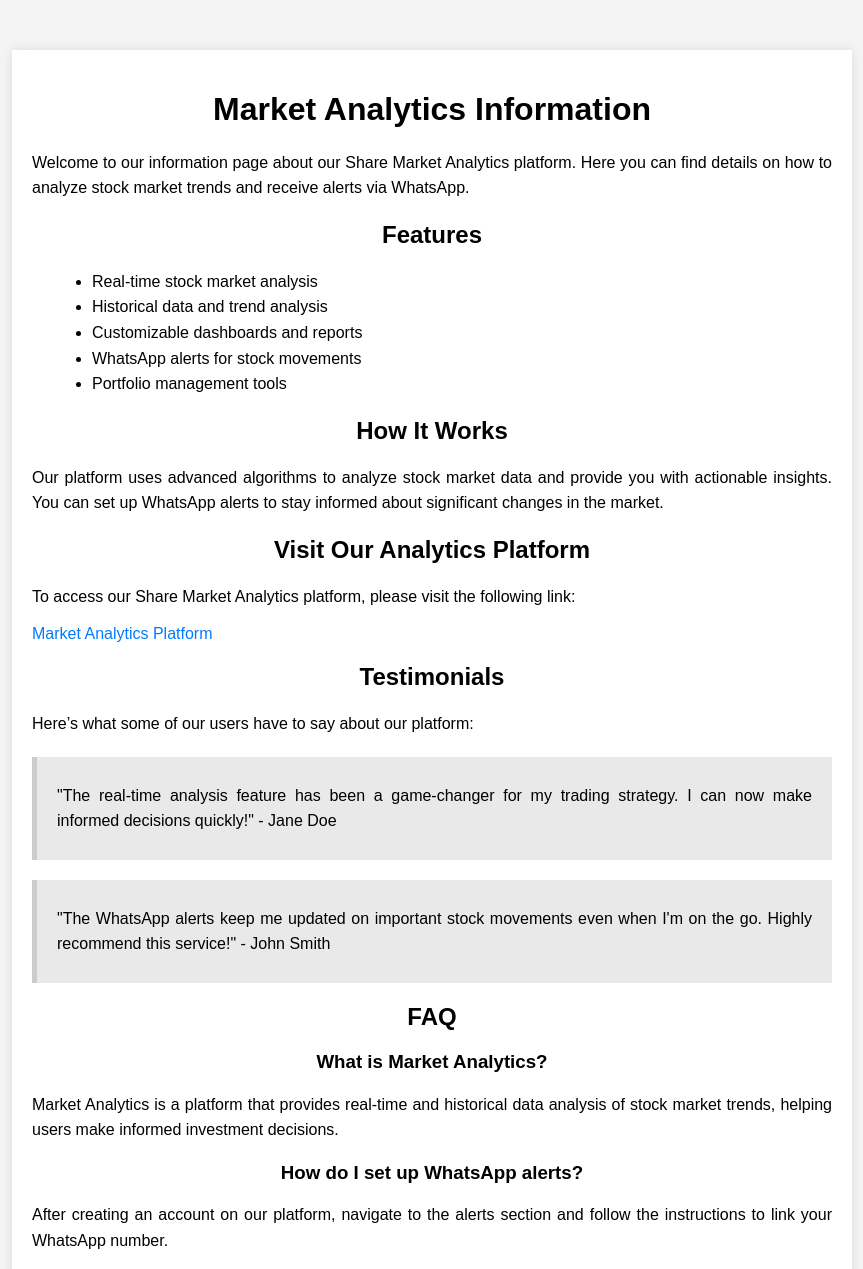
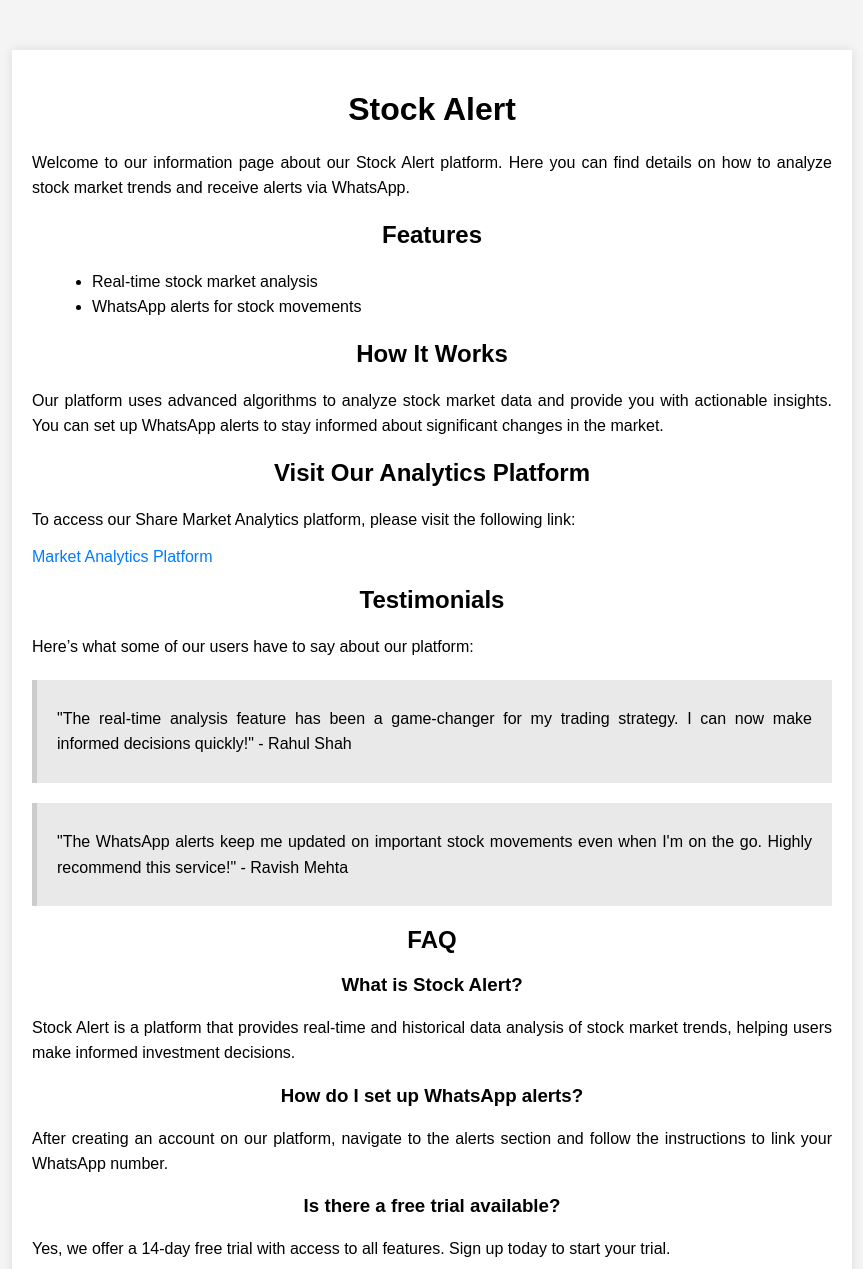
Before and after one commit to rahulshah9713/market-analytics-info, a plain HTML site: page index.html in a window 1280 px wide. Shown: the top 1269 px of the page, without its empty margins (208-1071 px from the left). Drawn offline with Linux system fonts and the light colour scheme.

Commit message:
Update index.html

```diff
--- a/index.html
+++ b/index.html
@@ -3,21 +3,18 @@
 <head>
     <meta charset="UTF-8">
     <meta name="viewport" content="width=device-width, initial-scale=1.0">
-    <title>Market Analytics Information</title>
+    <title>Stock Alert</title>
     <link rel="stylesheet" href="style.css">
 </head>
 <body>
     <div class="container">
-        <h1>Market Analytics Information</h1>
-        <p>Welcome to our information page about our Share Market Analytics platform. Here you can find details on how to analyze stock market trends and receive alerts via WhatsApp.</p>
+        <h1>Stock Alert</h1>
+        <p>Welcome to our information page about our Stock Alert platform. Here you can find details on how to analyze stock market trends and receive alerts via WhatsApp.</p>
 
         <h2>Features</h2>
         <ul>
             <li>Real-time stock market analysis</li>
-            <li>Historical data and trend analysis</li>
-            <li>Customizable dashboards and reports</li>
             <li>WhatsApp alerts for stock movements</li>
-            <li>Portfolio management tools</li>
         </ul>
 
         <h2>How It Works</h2>
@@ -25,20 +22,20 @@
 
         <h2>Visit Our Analytics Platform</h2>
         <p>To access our Share Market Analytics platform, please visit the following link:</p>
-        <a href="https://github.com/your-username/market-analytics" target="_blank">Market Analytics Platform</a>
+        <a href="#">Market Analytics Platform</a>
 
         <h2>Testimonials</h2>
         <p>Here’s what some of our users have to say about our platform:</p>
         <blockquote>
-            <p>"The real-time analysis feature has been a game-changer for my trading strategy. I can now make informed decisions quickly!" - Jane Doe</p>
+            <p>"The real-time analysis feature has been a game-changer for my trading strategy. I can now make informed decisions quickly!" - Rahul Shah</p>
         </blockquote>
         <blockquote>
-            <p>"The WhatsApp alerts keep me updated on important stock movements even when I'm on the go. Highly recommend this service!" - John Smith</p>
+            <p>"The WhatsApp alerts keep me updated on important stock movements even when I'm on the go. Highly recommend this service!" - Ravish Mehta</p>
         </blockquote>
 
         <h2>FAQ</h2>
-        <h3>What is Market Analytics?</h3>
-        <p>Market Analytics is a platform that provides real-time and historical data analysis of stock market trends, helping users make informed investment decisions.</p>
+        <h3>What is Stock Alert?</h3>
+        <p>Stock Alert is a platform that provides real-time and historical data analysis of stock market trends, helping users make informed investment decisions.</p>
 
         <h3>How do I set up WhatsApp alerts?</h3>
         <p>After creating an account on our platform, navigate to the alerts section and follow the instructions to link your WhatsApp number.</p>
@@ -47,7 +44,7 @@
         <p>Yes, we offer a 14-day free trial with access to all features. Sign up today to start your trial.</p>
 
         <h2>Contact Us</h2>
-        <p>If you have any questions or need further information, feel free to <a href="mailto:info@example.com">contact us</a>.</p>
+        <p>If you have any questions or need further information, feel free to <a href="mailto:info@stockalert.co.in">contact us</a>.</p>
     </div>
 </body>
 </html>
```
